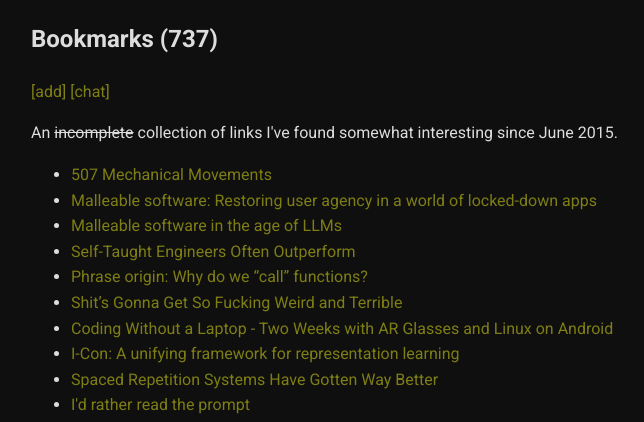
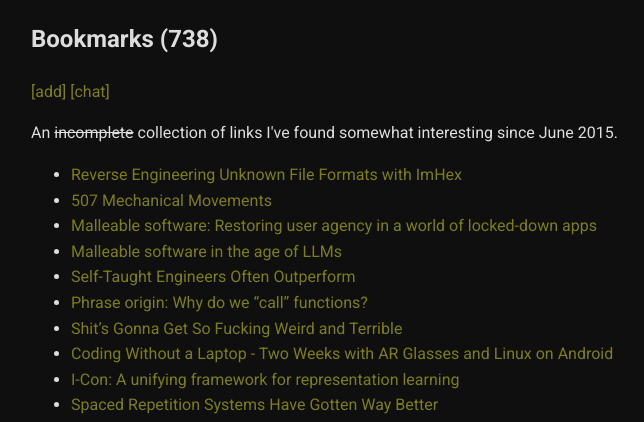
Before and after one commit to eug/eug.github.io, a Python web app: template templates/bookmarks.html in a window 1280 px wide. Shown: the part 131-553 px from the top of the page, without its empty margins (209-853 px from the left). Run offline with Jinja, Linux system fonts and the light colour scheme; the template is opened without the code that fills it, so the values that code supplies are empty.

Commit message:
Update bookmarks.html

```diff
--- a/templates/bookmarks.html
+++ b/templates/bookmarks.html
@@ -13,6 +13,7 @@
     <script>
         const bookmarks = [
 // { url: "", title: ""},
+{ url: "https://werwolv.net/posts/file_format_reverse_engineering/", title: "Reverse Engineering Unknown File Formats with ImHex"},
 { url: "https://507movements.com/index01.html", title: "507 Mechanical Movements"},
 { url: "https://www.inkandswitch.com/essay/malleable-software/", title: "Malleable software: Restoring user agency in a world of locked-down apps"},
 { url: "https://www.geoffreylitt.com/2023/03/25/llm-end-user-programming", title: "Malleable software in the age of LLMs"},
```
